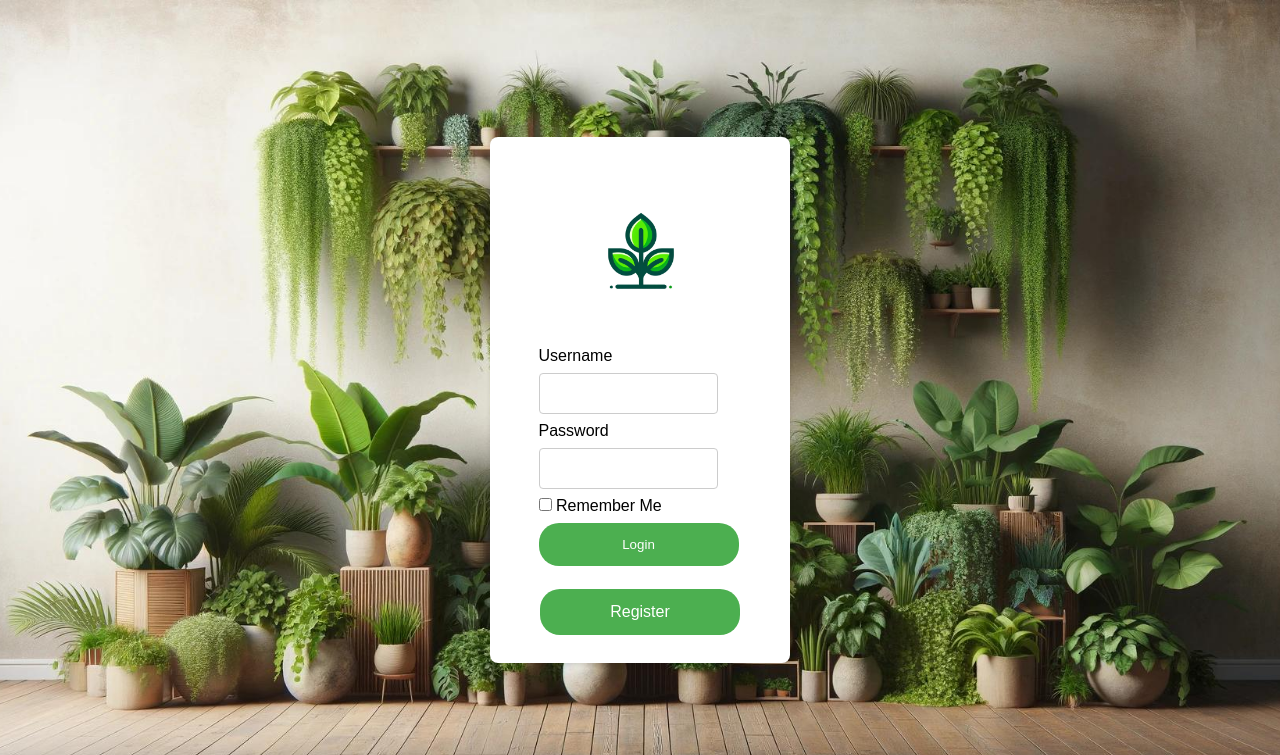
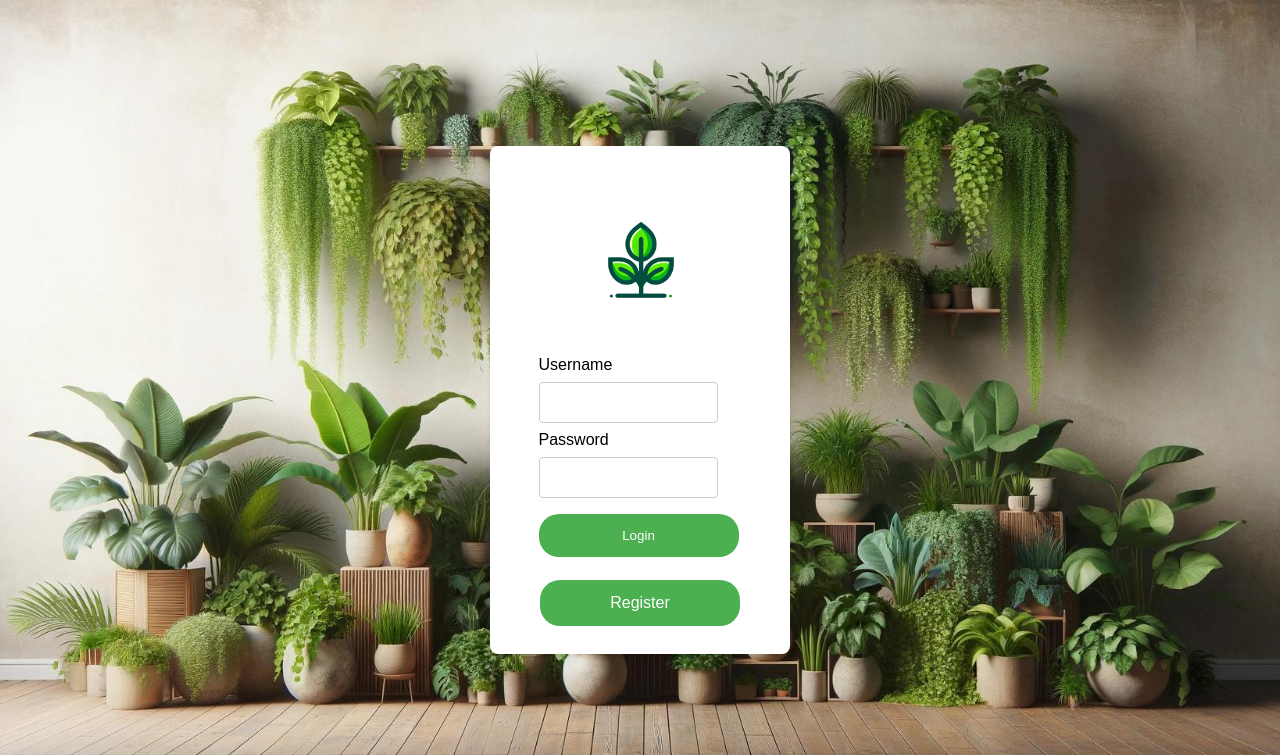
Before and after one commit to samuelmcdonald/plant-explorer-webapp, a Flask app: page /login in a window 1280 px wide. Shown: the top 755 px of the page. Run offline with Flask 3, Linux system fonts and the light colour scheme.

Commit message:
Update login.html

```diff
--- a/templates/login.html
+++ b/templates/login.html
@@ -18,9 +18,6 @@
                 {{ form.password }}
             </div>
             <div>
-                {{ form.remember_me }} Remember Me
-            </div>
-            <div>
                 <button type="submit" class="btn">Login</button>
             </div>
         </form>
```
